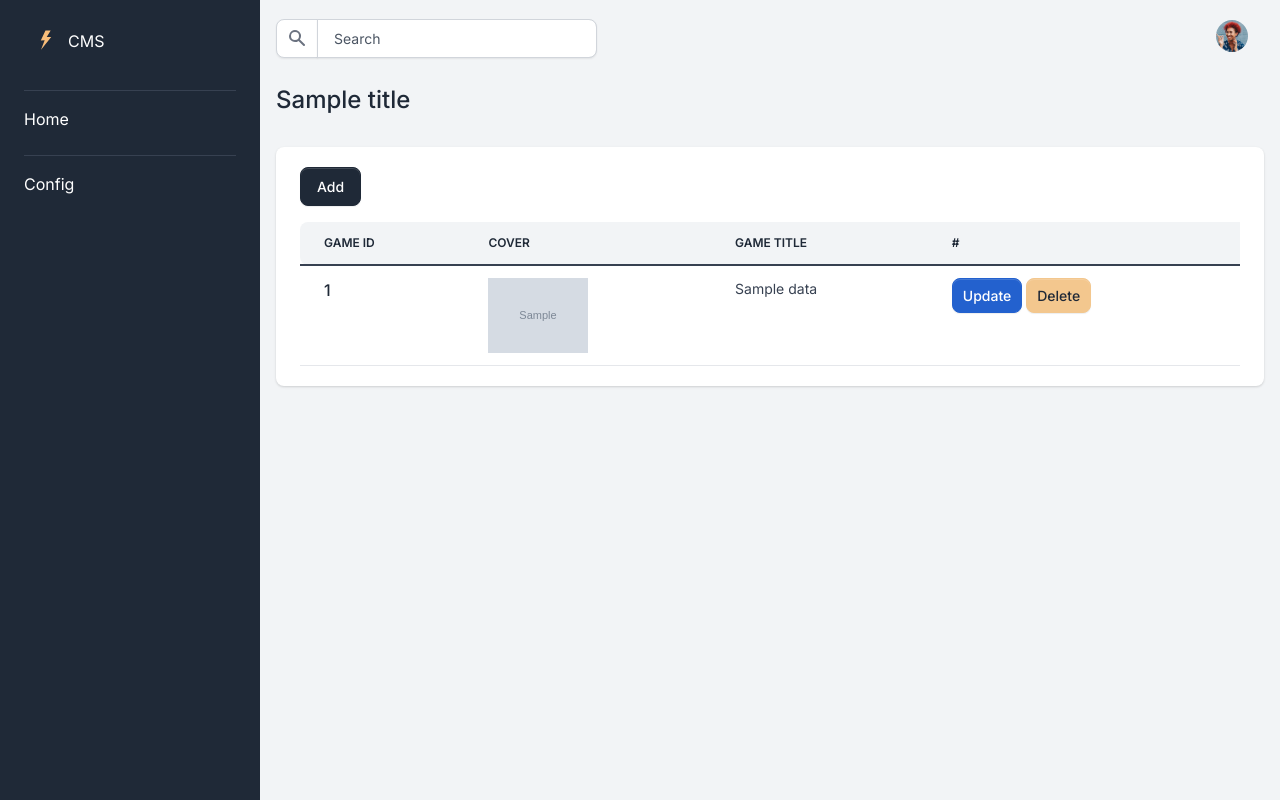
After one commit to lumintu-ID/cms-topup, a Laravel app: template resources/views/cms/pages/game/index.blade.php in a window 1280 px wide. The commit adds this page. Run offline with Laravel 9, Linux system fonts and the light colour scheme; data comes from the database, SQL or seed files in the repository; the template is opened without the code that fills it: most values are stand-ins (such as "Sample title", 1, 10 or a date in 2020); grey boxes marked "Sample" are stand-in pictures; data that the repository does not hold is empty; some libraries are stand-ins or nearby versions.

Commit message:
add game list

```diff
--- a/resources/views/cms/layouts/nav.blade.php
+++ b/resources/views/cms/layouts/nav.blade.php
@@ -4,6 +4,7 @@
     $userData  = \App\Models\User::where('user_id', $user)->first();
 
     $nav  = \App\Models\user_access::with('navigation')->where('role_id',$userData->role_id)->get();
+    // $nav = \App\Models\navigation::class::all();
 
     $label = \App\Models\label_navigation::all();
 
--- /dev/null
+++ b/resources/views/cms/pages/game/index.blade.php
@@ -0,0 +1,166 @@
+@extends('cms.layouts.index')
+
+@section('content')
+
+<button type="button" class="btn btn-block btn-gray-800 mb-3" data-bs-toggle="modal" data-bs-target="#add" onclick="add()">Add</button>
+
+
+@if ($errors->any())
+    <div class="p-3">
+        @foreach ($errors->all() as $error)
+            {{-- <div class="alert alert-danger" style="color: white">{{ $error }}</div> --}}
+            <div class="alert alert-primary alert-dismissible text-white" role="alert">
+                <span class="text-sm">{{ $error }}</span>
+                <button type="button" class="btn-close text-lg py-3 opacity-10" data-bs-dismiss="alert" aria-label="Close">
+                  <span aria-hidden="true">×</span>
+                </button>
+              </div>
+        @endforeach
+    </div>
+@endif
+
+@if (Session::has('message'))
+    @if (Session::get('alert-info', 'success'))
+        <div class="alert alert-success" role="alert">
+            {{ Session::get('message') }}
+        </div>
+    @else
+        <div class="alert alert-danger" role="alert">
+            {{ Session::get('message') }}
+        </div>
+    @endif
+@endif
+
+
+<div class="table-responsive">
+    <table class="table table-centered table-nowrap mb-0 rounded">
+        <thead class="thead-light">
+            <tr>
+                <th class="border-0 rounded-start">Game ID</th>
+                <th class="border-0">Cover</th>
+                <th class="border-0">Game Title</th>
+                <th class="border-0">#</th>
+            </tr>
+        </thead>
+        <tbody>
+            @foreach ($data as $game)
+            <tr>
+                <td><p class="text-primary fw-bold">{{ $game->game_id }}</p> </td>
+                <td>
+                    <img src="{{ url('/cover/'.$game->cover) }}" alt="thumbnail" style="width: 100px">
+                </td>
+                <td>
+                    {{ $game->game_title }}
+                </td>
+                <td>
+                    <button data-bs-toggle="modal" data-bs-target="#add" onclick="update({{ $game }})"
+                        class="btn btn-sm btn-info">Update</button>
+
+                    <button data-bs-toggle="modal" data-bs-target="#delete-{{ $game->game_id }}" class="btn btn-sm btn-warning">Delete</button>
+                    <div class="modal fade bs-example-modal-sm" id="delete-{{ $game->game_id }}" tabindex="-1" role="dialog" style="display: none;" aria-hidden="true">
+                        <div class="modal-dialog modal-dialog-centered" role="document">
+                            <div class="modal-content">
+                                <div class="modal-header">
+                                    <h2 class="h6 modal-title" id="modal-title">Delete Payment</h2>
+                                </div>
+                                <form id="url" action="{{ route('cms.game.delete') }}" method="post">
+                                    @csrf
+                                    @method('delete')
+                                    <div class="modal-body row">
+                                        <h4>Are you sure delete this Game?</h4>
+                                        <p>Name : {{ $game->game_title }}</p>
+                                        <input type="hidden" name="id" value="{{ $game->id }}">
+                                    </div>
+                                    <div class="modal-footer">
+                                        <button type="submit" class="btn btn-secondary" id="btn-modal">Delete</button>
+                                        <button type="button" class="btn btn-link text-gray-600 ms-auto" data-bs-dismiss="modal">Close</button>
+                                    </div>
+                                </form>
+                            </div>
+                        </div>
+                    </div>
+                </td>
+            </tr>
+            @endforeach
+        </tbody>
+    </table>
+</div>
+
+<!-- Modal add -->
+<div class="modal fade" id="add" tabindex="-1" role="dialog" aria-labelledby="modal-default" aria-hidden="true">
+    <div class="modal-dialog modal-dialog-centered" role="document">
+        <div class="modal-content">
+            <div class="modal-header">
+                <h2 class="h6 modal-title" id="modal-title">Add Game</h2>
+            </div>
+            <form id="url" action="{{ route('cms.game.store') }}" method="post" enctype="multipart/form-data">
+                @csrf
+                <div id="methods">
+
+                </div>
+                <div class="modal-body row">
+
+                    <div class="col-md-12 mb-3">
+                        <label for="exampleFormControlInput1" class="form-label">Cover</label>
+                        <div id="thumb" class="text-center">
+                        </div>
+                        <input type="file" name="cover" value="{{ old('cover') }}" class="form-control" id="cover"
+                            placeholder="thumbnail" required>
+                    </div>
+                    <div class="col-md-12 mb-3">
+                        <label for="exampleFormControlInput1" class="form-label">Game ID</label>
+                        <input type="text" name="game_id" value="{{ old('game_id') }}" class="form-control" id="game_id"
+                            placeholder="Game ID" required>
+                    </div>
+                    <div class="col-md-12 mb-3">
+                        <label for="exampleFormControlInput1" class="form-label">Game Title</label>
+                        <input type="text" name="game_title" value="{{ old('game_title') }}" class="form-control" id="game_title"
+                            placeholder="Game Title" required>
+                    </div>
+
+                </div>
+                <div class="modal-footer">
+                    <button type="submit" class="btn btn-secondary" id="btn-modal">Create</button>
+                    <button type="button" class="btn btn-link text-gray-600 ms-auto" data-bs-dismiss="modal">Close</button>
+                </div>
+            </form>
+        </div>
+    </div>
+</div>
+<!-- End of Modal Content -->
+
+<script>
+    function update(data) {
+        $('#cover').removeAttr('required');
+
+        $('#url').attr('action', "{{ route('cms.game.update') }}");
+        method = '<input id="mtd" type="hidden" name="_method" value="PATCH">'
+        id = `<input id="id" type="hidden" name="id" value="${data.id}">`
+        thumb = `<img src="{{ url('/cover') }}/${data.cover}" alt="cover" style="width: 100px">`
+        $('#methods').append(method);
+        $('#methods').append(id);
+
+        $('#thumb').append(thumb);
+        $('#game_id').val(data.game_id)
+        $('#game_title').val(data.game_title)
+        $('#modal-title').html('Update Game')
+        $('#btn-modal').html('Update')
+    }
+    function add() {
+        $('#cover').attr('required', 'required');
+        $('#thumb').empty()
+        $('#methods').empty()
+        $('#url').attr('action', "{{ route('cms.game.store') }}");
+        $('#game_id').val('')
+        $('#game_title').val('')
+        $('#modal-title').html('Create Game')
+        $('#btn-modal').html('Create')
+    }
+    function delet(data) {
+        $('#id').val(data.id)
+        $('#nm-app').html(data.name)
+    }
+</script>
+
+
+@endsection
--- a/routes/web.php
+++ b/routes/web.php
@@ -1,14 +1,15 @@
 <?php
 
-use App\Http\Controllers\cms\AuthController;
-use App\Http\Controllers\cms\CategoryController;
-use App\Http\Controllers\cms\CountryController;
-use App\Http\Controllers\cms\NavigationController;
-use App\Http\Controllers\cms\PaymentController;
-use App\Http\Controllers\cms\UserAccessController;
-use App\Http\Controllers\cms\UserController;
 use Illuminate\Support\Facades\Auth;
 use Illuminate\Support\Facades\Route;
+use App\Http\Controllers\cms\AuthController;
+use App\Http\Controllers\cms\GameController;
+use App\Http\Controllers\cms\UserController;
+use App\Http\Controllers\cms\CountryController;
+use App\Http\Controllers\cms\PaymentController;
+use App\Http\Controllers\cms\CategoryController;
+use App\Http\Controllers\cms\NavigationController;
+use App\Http\Controllers\cms\UserAccessController;
 
 /*
 |--------------------------------------------------------------------------
@@ -84,5 +85,11 @@ Route::middleware(['auth', 'access'])->group(function () {
     Route::patch('/administrator/payment', [PaymentController::class, 'update'])->name('cms.payment.update');
     Route::delete('/administrator/payment', [PaymentController::class, 'destroy'])->name('cms.payment.delete');
 
+    // Game Type
+    Route::get('/administrator/game', [GameController::class, 'index'])->name('cms.game');
+    Route::post('/administrator/game', [GameController::class, 'store'])->name('cms.game.store');
+    Route::patch('/administrator/game', [GameController::class, 'update'])->name('cms.game.update');
+    Route::delete('/administrator/game', [GameController::class, 'destroy'])->name('cms.game.delete');
+
     Route::get('/administrator/logout', [AuthController::class, 'logout'])->name('logout');
 });
```
Also changed, not shown: app/Http/Controllers/cms/GameController.php (added, +174 -0 lines), app/Http/Requests/GameRequest.php (added, +32 -0 lines), app/Http/Requests/GameUpdateRequest.php (added, +32 -0 lines), app/Models/GameList.php (added, +16 -0 lines), database/migrations/2022_11_03_034441_create_game_lists_table.php (added), public/cover/1667450657_fol-title.png (added).
